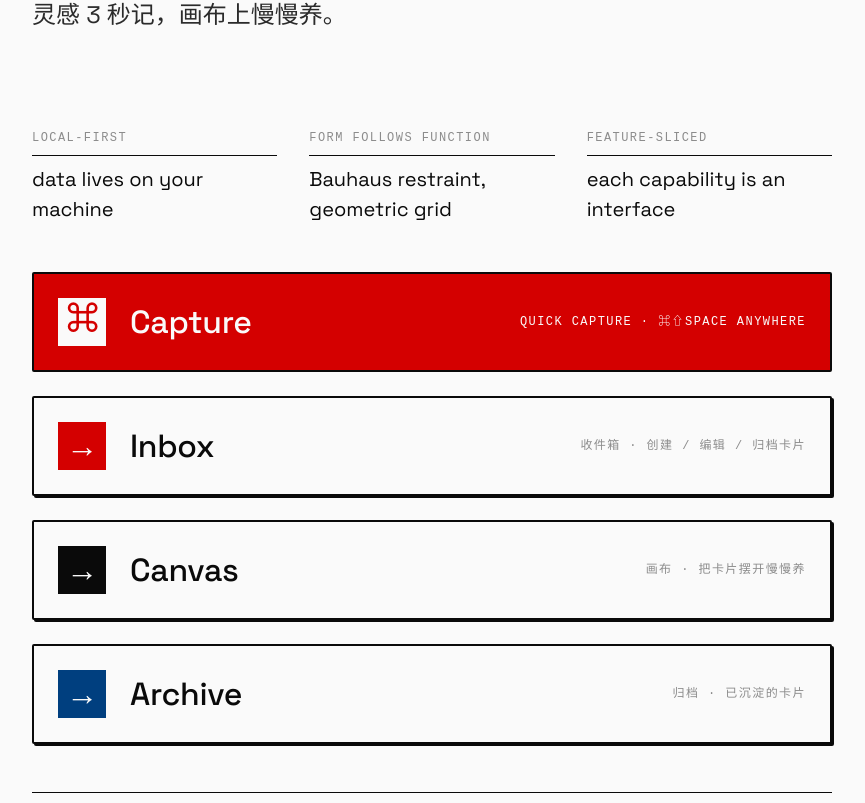
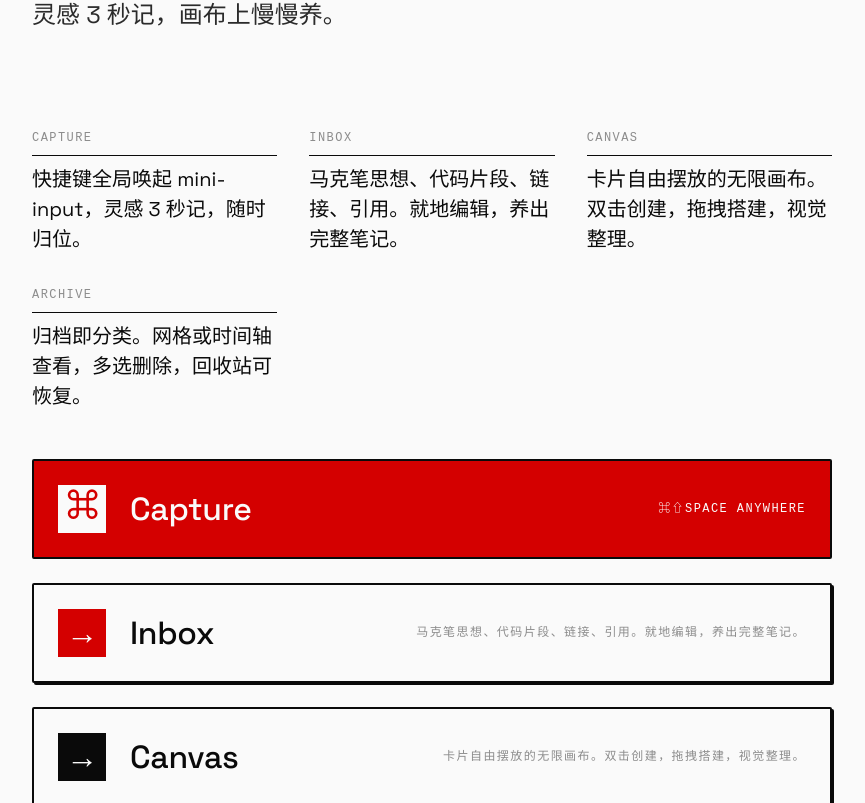
Before and after one commit to wscytz/cys-stift, a Next.js app in the folder apps/web/: page / in a window 1280 px wide. Shown: the part 357-1160 px from the top of the page, without its empty margins (48-913 px from the left). Built offline with nearby package versions, Linux system fonts and the light colour scheme.

Commit message:
feat(home): zh/en i18n migration (v0.22.4-cardtype)

```diff
--- a/apps/web/src/app/page.tsx
+++ b/apps/web/src/app/page.tsx
@@ -1,3 +1,5 @@
+'use client'
+
 /**
  * cy's Stift — Phase 0 + Phase 4 + Phase 6 + Phase 7. A Bauhaus-styled
  * home page so we can verify tokens, fonts and the 8px grid are wired.
@@ -7,56 +9,62 @@
  * Phase 7 adds the Archive entry (blue region stripe).
  */
 import Link from 'next/link'
+import { useI18n } from '@/lib/i18n'
 
 export default function HomePage() {
+  const { t } = useI18n()
   return (
     <main className="home">
       <header className="home__bar" aria-hidden="true" />
       <section className="home__content">
-        <p className="home__eyebrow">phase 0 · scaffold</p>
+        <p className="home__eyebrow">{t('home.eyebrow')}</p>
         <h1 className="home__title">
           cy&rsquo;s <span className="home__title-accent">Stift</span>
         </h1>
-        <p className="home__lede">灵感 3 秒记，画布上慢慢养。</p>
+        <p className="home__lede">{t('home.tagline')}</p>
         <dl className="home__meta">
           <div>
-            <dt>local-first</dt>
-            <dd>data lives on your machine</dd>
+            <dt>{t('home.feature.capture.title')}</dt>
+            <dd>{t('home.feature.capture.desc')}</dd>
           </div>
           <div>
-            <dt>form follows function</dt>
-            <dd>Bauhaus restraint, geometric grid</dd>
+            <dt>{t('home.feature.inbox.title')}</dt>
+            <dd>{t('home.feature.inbox.desc')}</dd>
           </div>
           <div>
-            <dt>feature-sliced</dt>
-            <dd>each capability is an interface</dd>
+            <dt>{t('home.feature.canvas.title')}</dt>
+            <dd>{t('home.feature.canvas.desc')}</dd>
+          </div>
+          <div>
+            <dt>{t('home.feature.archive.title')}</dt>
+            <dd>{t('home.feature.archive.desc')}</dd>
           </div>
         </dl>
         <nav className="home__nav" aria-label="Primary">
           <div className="home__capture" aria-label="Quick capture">
             <div className="home__capture-arrow" aria-hidden="true">⌘</div>
-            <div className="home__capture-label">Capture</div>
-            <div className="home__capture-note">Quick capture · ⌘⇧Space anywhere</div>
+            <div className="home__capture-label">{t('home.feature.capture.title')}</div>
+            <div className="home__capture-note">{t('home.hint')}</div>
           </div>
           <Link href="/inbox" className="home__nav-link">
             <span className="home__nav-arrow" aria-hidden="true">→</span>
-            <span className="home__nav-label">Inbox</span>
-            <span className="home__nav-note">收件箱 · 创建 / 编辑 / 归档卡片</span>
+            <span className="home__nav-label">{t('home.feature.inbox.title')}</span>
+            <span className="home__nav-note">{t('home.feature.inbox.desc')}</span>
           </Link>
           <Link href="/canvas" className="home__nav-link home__nav-link--canvas">
             <span className="home__nav-arrow" aria-hidden="true">→</span>
-            <span className="home__nav-label">Canvas</span>
-            <span className="home__nav-note">画布 · 把卡片摆开慢慢养</span>
+            <span className="home__nav-label">{t('home.feature.canvas.title')}</span>
+            <span className="home__nav-note">{t('home.feature.canvas.desc')}</span>
           </Link>
           <Link href="/archive" className="home__nav-link home__nav-link--archive">
             <span className="home__nav-arrow" aria-hidden="true">→</span>
-            <span className="home__nav-label">Archive</span>
-            <span className="home__nav-note">归档 · 已沉淀的卡片</span>
+            <span className="home__nav-label">{t('home.feature.archive.title')}</span>
+            <span className="home__nav-note">{t('home.feature.archive.desc')}</span>
           </Link>
         </nav>
         <footer className="home__foot">
-          <span>phase 7 · archive</span>
-          <span>v0.8.0</span>
+          <span>{t('home.eyebrow')}</span>
+          <span>v0.22.4</span>
         </footer>
       </section>
       <style>{`
```
